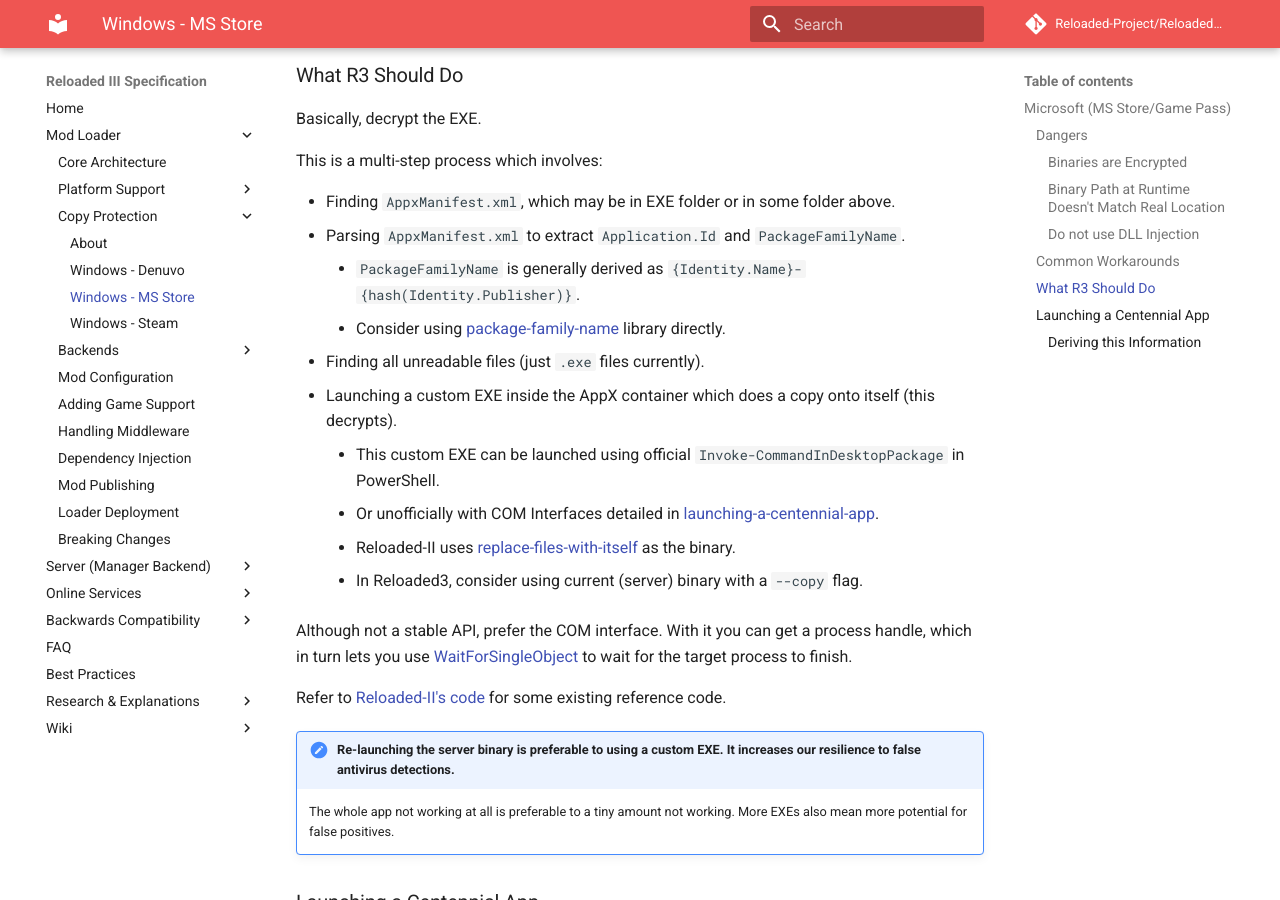
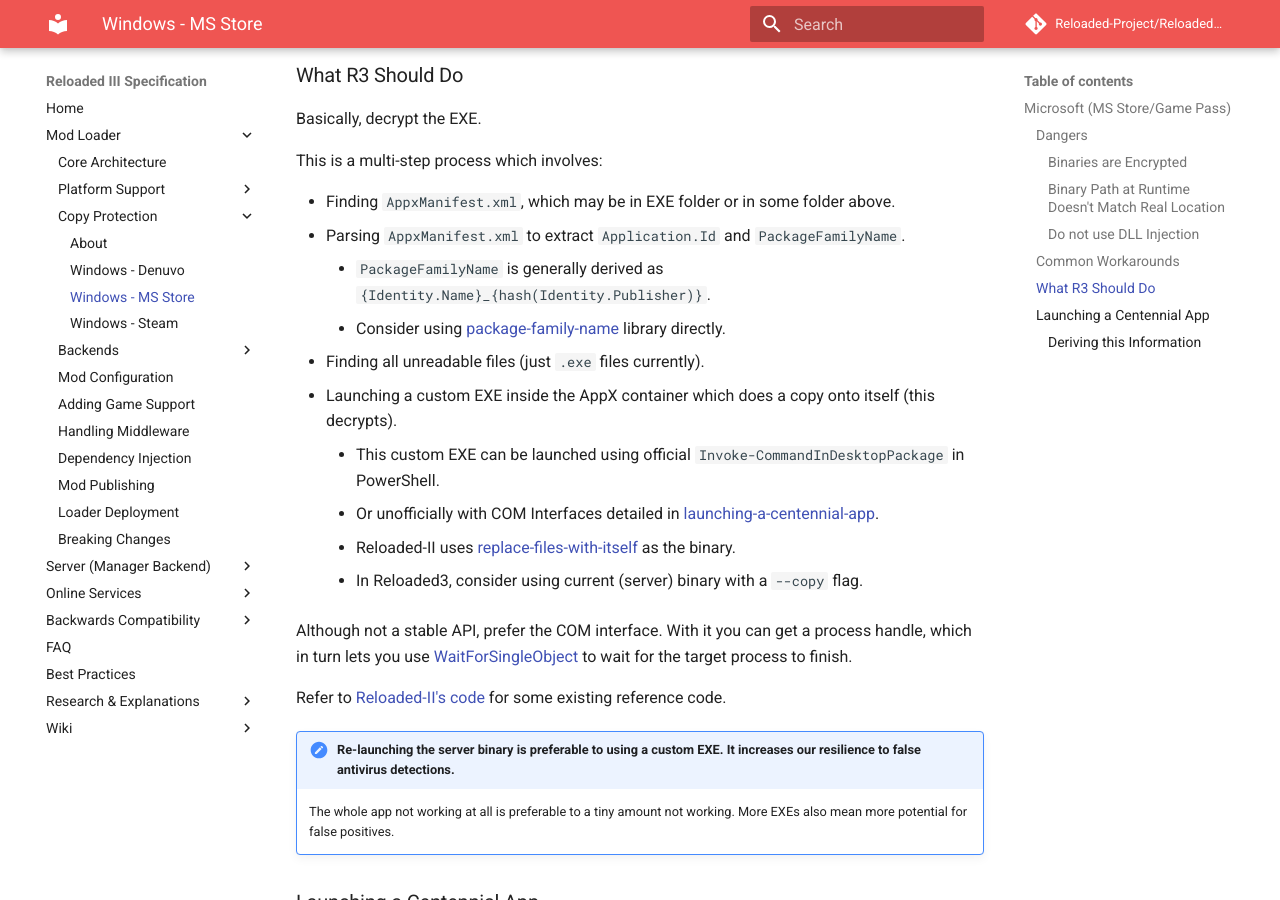
Before and after one commit to Reloaded-Project/Reloaded-III, an MkDocs documentation site: the page built from docs/Loader/Copy-Protection/Windows-MSStore.md, in a window 1280 px wide and 900 px high, scrolled down 1837 px. Built offline with MkDocs 1.6.1 and Material for MkDocs 9.7.7, drawn with Linux system fonts in a browser that asks for light colours; comment, search, counter and statistics services are not loaded.

```diff
--- a/docs/Loader/Copy-Protection/Windows-MSStore.md
+++ b/docs/Loader/Copy-Protection/Windows-MSStore.md
@@ -77,7 +77,7 @@ This is a multi-step process which involves:
 
 - Finding `AppxManifest.xml`, which may be in EXE folder or in some folder above.
 - Parsing `AppxManifest.xml` to extract `Application.Id` and `PackageFamilyName`.
-    - `PackageFamilyName` is generally derived as `{Identity.Name}-{hash(Identity.Publisher)}`.
+    - `PackageFamilyName` is generally derived as `{Identity.Name}_{hash(Identity.Publisher)}`.
     - Consider using [package-family-name][package-family-name] library directly.
 - Finding all unreadable files (just `.exe` files currently).
 - Launching a custom EXE inside the AppX container which does a copy onto itself (this decrypts).
```
